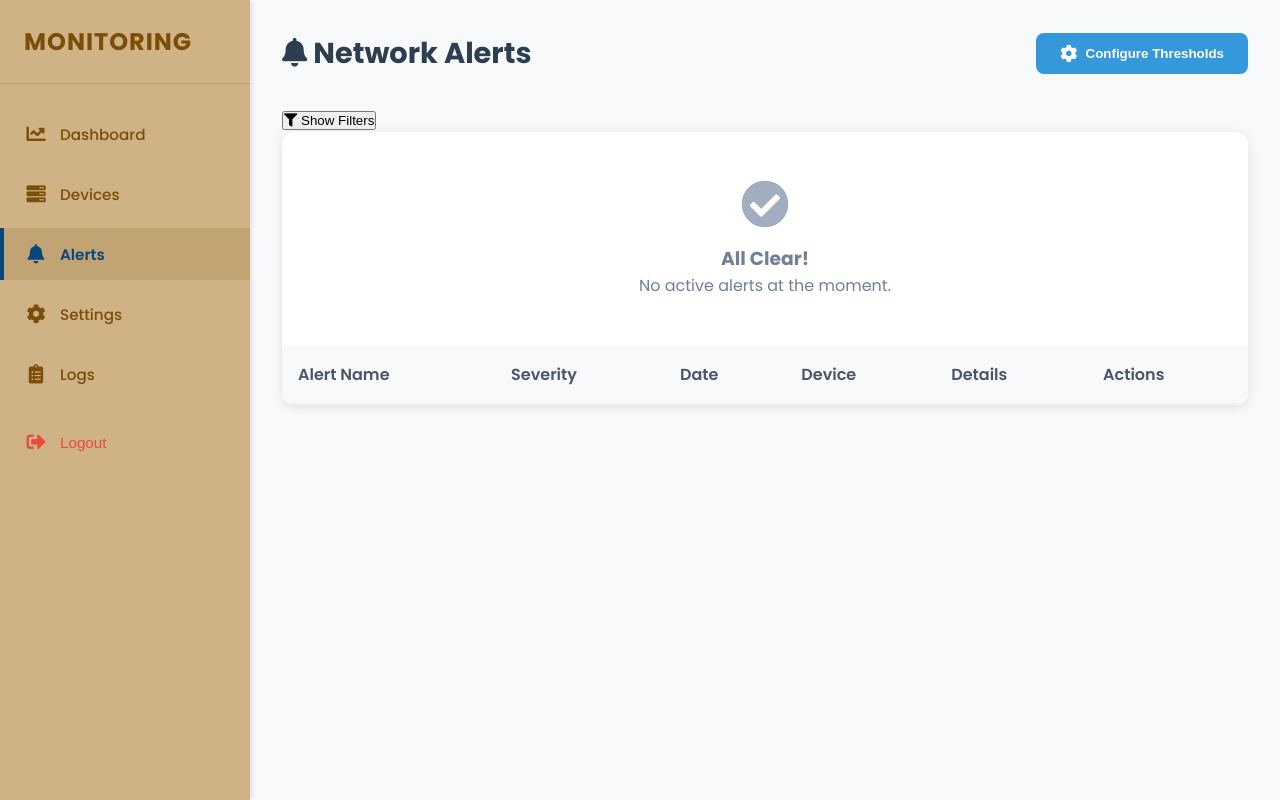
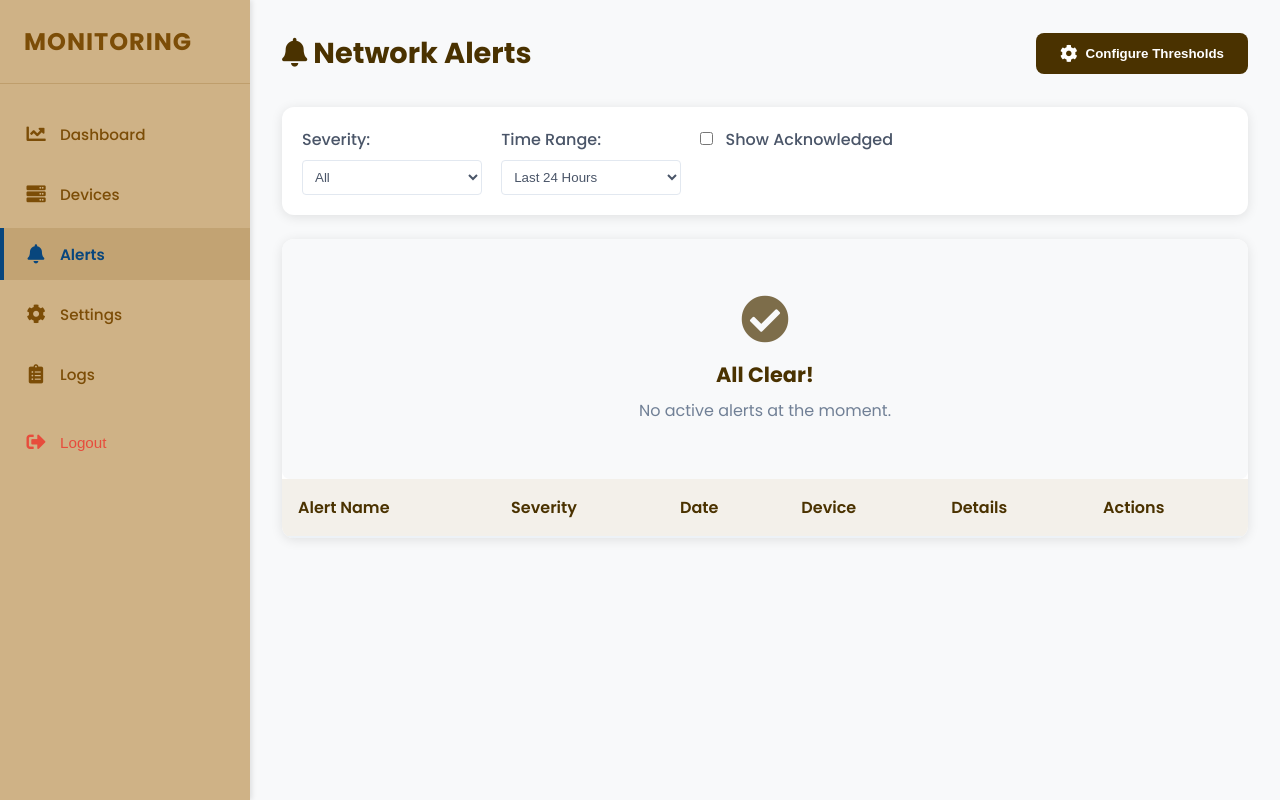
Before and after one commit to Omar23232/Oversee-backend, a Django app: page /alerts/ in a window 1280 px wide. Run offline with Django 5.2, Linux system fonts and the light colour scheme; a user stored in the database is signed in; data that the repository does not hold is empty.

Commit message:
editing the alerts page

```diff
--- a/Oversee_backend/login/static/login/css/alerts.css
+++ b/Oversee_backend/login/static/login/css/alerts.css
@@ -15,12 +15,12 @@
 
 .alerts-header h2 {
     font-size: 1.8rem;
-    color: #2c3e50;
+    color: #4a3200;
     margin: 0;
 }
 
 .primary-btn {
-    background-color: #3498db;
+    background-color: #4a3200;
     color: white;
     border: none;
     padding: 0.75rem 1.5rem;
@@ -57,14 +57,14 @@
 }
 
 .alerts-table thead {
-    background-color: #f8f9fa;
+    background-color: #f3f0ea;
 }
 
 .alerts-table th {
     padding: 1rem;
     text-align: left;
     font-weight: 600;
-    color: #4a5568;
+    color: #4a3200;
     border-bottom: 2px solid #edf2f7;
 }
 
@@ -160,14 +197,67 @@
 .empty-state {
     display: none;
     text-align: center;
-    padding: 3rem 1rem;
+    padding: 3.5rem 1rem;
     color: #718096;
+    background-color: #f8f9fa;
+    border-radius: 8px;
 }
 
 .empty-state i {
     font-size: 3rem;
     margin-bottom: 1rem;
-    color: #a0aec0;
+    color: #4a3200;
+    opacity: 0.7;
+}
+
+.empty-state h3 {
+    color: #4a3200;
+    font-size: 1.3rem;
+    margin-bottom: 0.5rem;
+}
+
+.empty-state p {
+    font-size: 1rem;
+    color: #718096;
+}
+
+/* Filter Panel Styling */
+.filter-panel {
+    background-color: white;
+    border-radius: 12px;
+    padding: 1.25rem;
+    margin-bottom: 1.5rem;
+    box-shadow: 0 2px 12px rgba(0, 0, 0, 0.1);
+}
+
+.filter-options {
+    display: flex;
+    flex-wrap: wrap;
+    gap: 1.2rem;
+}
+
+.filter-group {
+    display: flex;
+    flex-direction: column;
+    gap: 0.5rem;
+    min-width: 180px;
+}
+
+.filter-group label {
+    font-weight: 500;
+    color: #4a5568;
+}
+
+.filter-group select {
+    padding: 0.5rem;
+    border-radius: 4px;
+    border: 1px solid #e2e8f0;
+    background-color: #fff;
+    color: #4a5568;
+}
+
+.filter-group input[type="checkbox"] {
+    margin-right: 0.5rem;
 }
 
 /* Responsive Design */
--- a/Oversee_backend/login/static/login/js/alerts.js
+++ b/Oversee_backend/login/static/login/js/alerts.js
@@ -4,8 +4,6 @@ document.addEventListener('DOMContentLoaded', function() {
     const loadingSpinner = document.getElementById('loadingSpinner');
     const emptyState = document.getElementById('emptyState');
     const tableBody = document.getElementById('alertsTableBody');
-    const filterToggle = document.getElementById('toggleFilters');
-    const filterOptions = document.getElementById('filterOptions');
     const severityFilter = document.getElementById('severityFilter');
     const dateFilter = document.getElementById('dateFilter');
 
@@ -15,16 +13,6 @@ document.addEventListener('DOMContentLoaded', function() {
         severity: '',
         timeRange: '24h'
     };
-
-    // Initialize filters
-    if (filterToggle) {
-        filterToggle.addEventListener('click', () => {
-            const isExpanded = filterToggle.getAttribute('aria-expanded') === 'true';
-            filterToggle.setAttribute('aria-expanded', !isExpanded);
-            filterOptions.hidden = isExpanded;
-            filterToggle.innerHTML = `<i class="fas fa-filter"></i> ${isExpanded ? 'Show' : 'Hide'} Filters`;
-        });
-    }
 
     if (severityFilter) {
         severityFilter.addEventListener('change', () => {
--- a/Oversee_backend/login/templates/login/alerts.html
+++ b/Oversee_backend/login/templates/login/alerts.html
@@ -25,14 +25,9 @@
             <button id="configureThresholdsBtn" class="primary-btn" aria-label="Configure Alert Thresholds">
                 <i class="fas fa-cog"></i> Configure Thresholds
             </button>
-        </div>
-
-        <!-- Filter Panel -->
+        </div>        <!-- Filter Panel -->
         <div class="filter-panel">
-            <button id="toggleFilters" class="secondary-btn" aria-expanded="false">
-                <i class="fas fa-filter"></i> Show Filters
-            </button>
-            <div id="filterOptions" class="filter-options" hidden>
+            <div class="filter-options">
                 <div class="filter-group">
                     <label for="severityFilter">Severity:</label>
                     <select id="severityFilter" aria-label="Filter by severity">
```
Also changed, not shown: other parts of Oversee_backend/login/static/login/css/alerts.css (+41 -4 lines).
